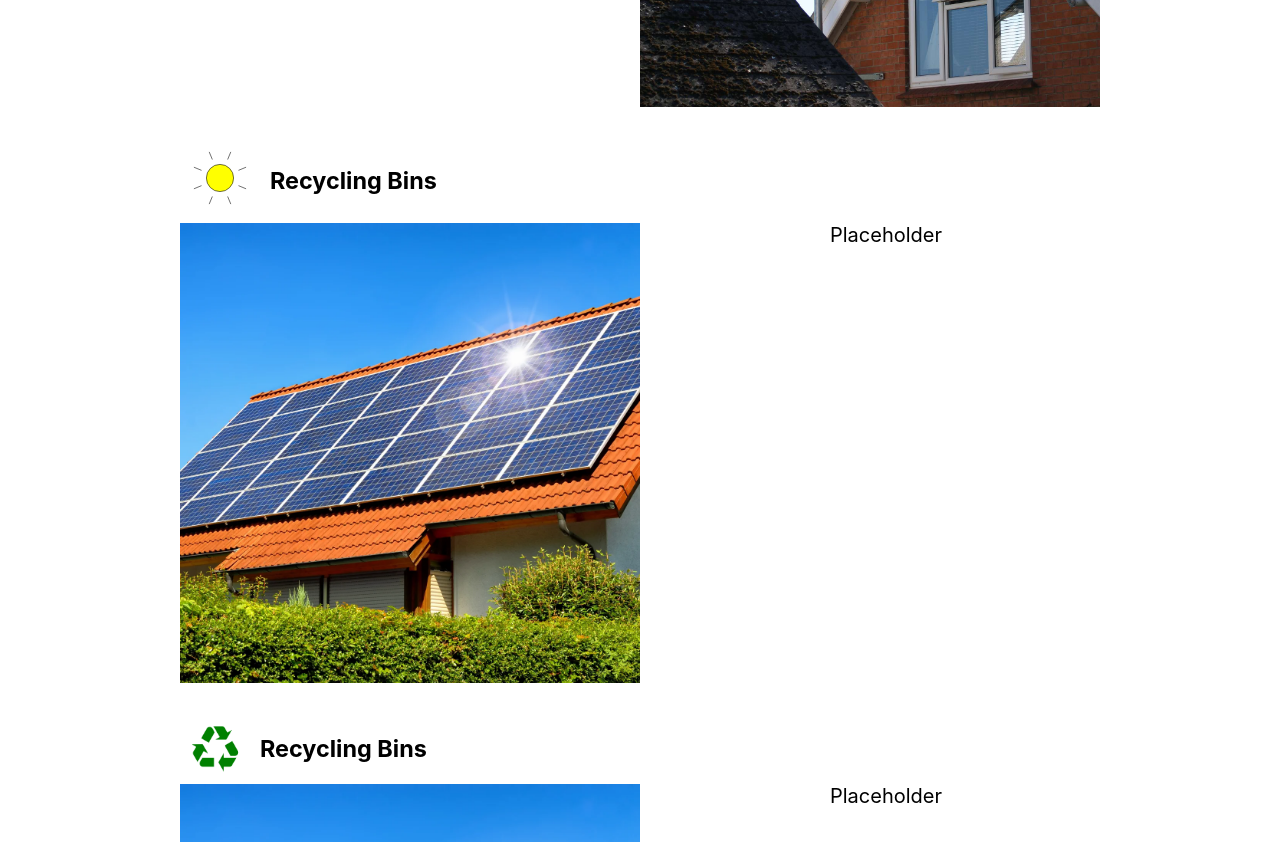
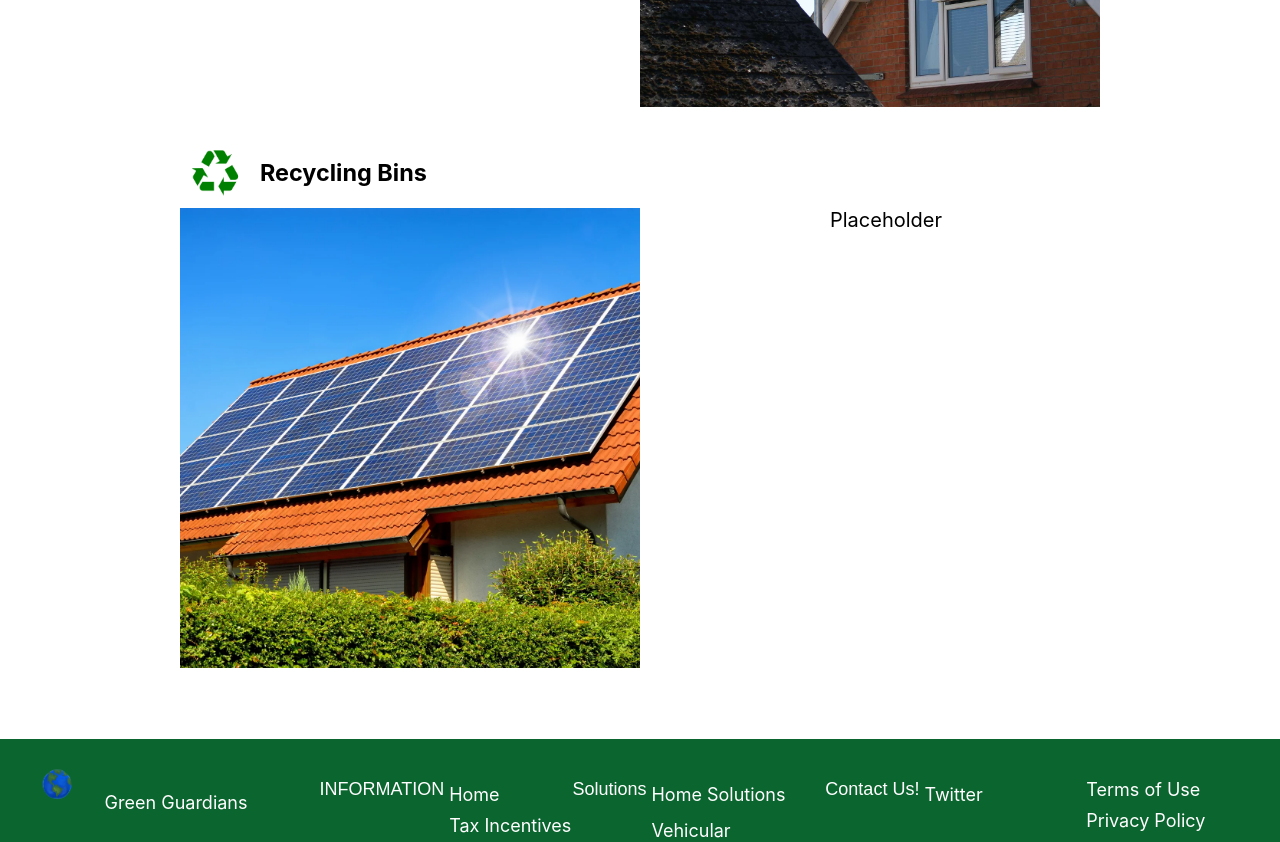
Before and after one commit to chonk9/webmaster23-24, a React (Create React App) app: page /clean-solutions-waste in a window 1280 px wide. Shown: the part 620-1462 px from the top of the page. Built offline with nearby package versions, Linux system fonts and the light colour scheme.

Commit message:
Fixed extra waste info caused by Git conflict

```diff
--- a/src/Pages/CleanSolutionsWaste.jsx
+++ b/src/Pages/CleanSolutionsWaste.jsx
@@ -32,14 +32,6 @@ export default function CleanSolutionsWaste() {
           Placeholder
           </>}/>
         </div>
-        <div className="solution">
-          <SolutionHeading visual={SunAnimation} solutionName="Recycling Bins" />
-          <TextWrap wrappedSide="left" wrappedElt={<>
-            <img src={solarPanels}></img>
-          </>} textElt={<>
-            Placeholder
-          </>}/>
-        </div>
 
         <div className="solution">
           <SolutionHeading visual={recycleIconComponent} solutionName="Recycling Bins" />
```
